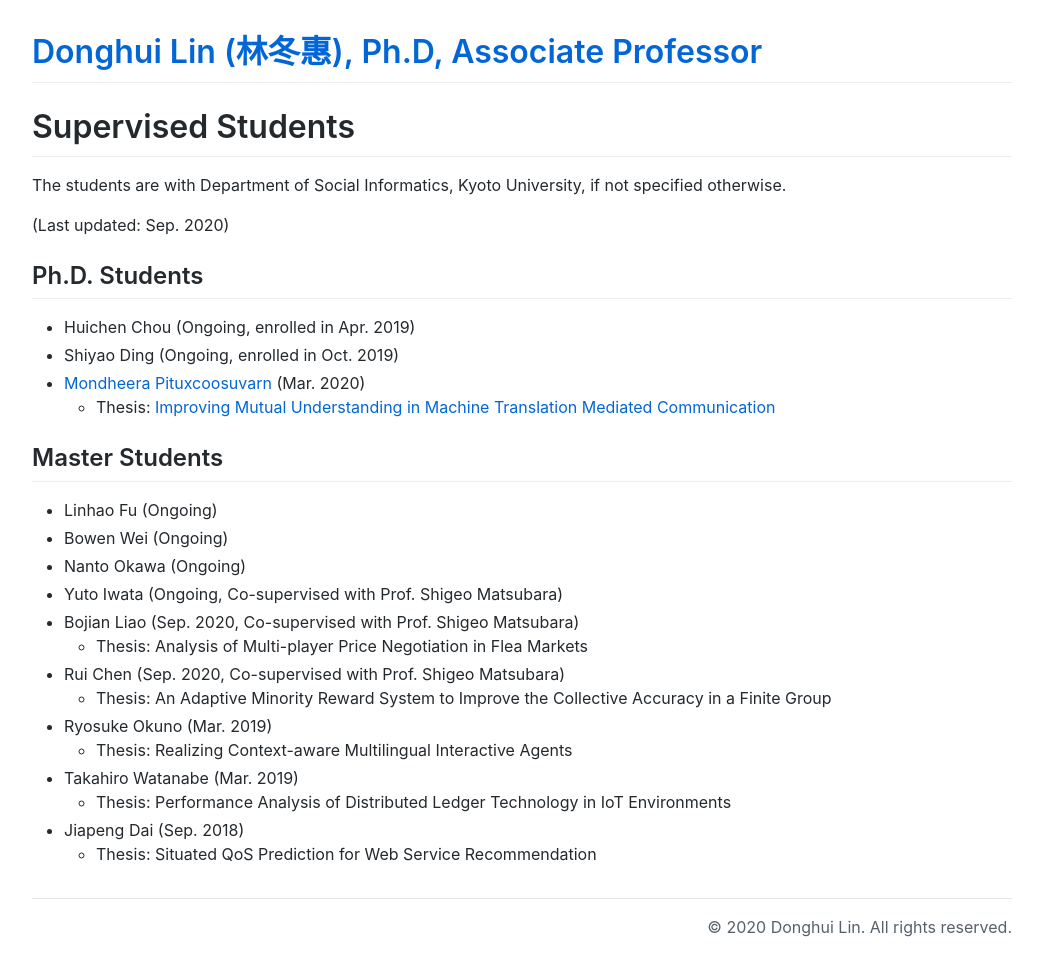
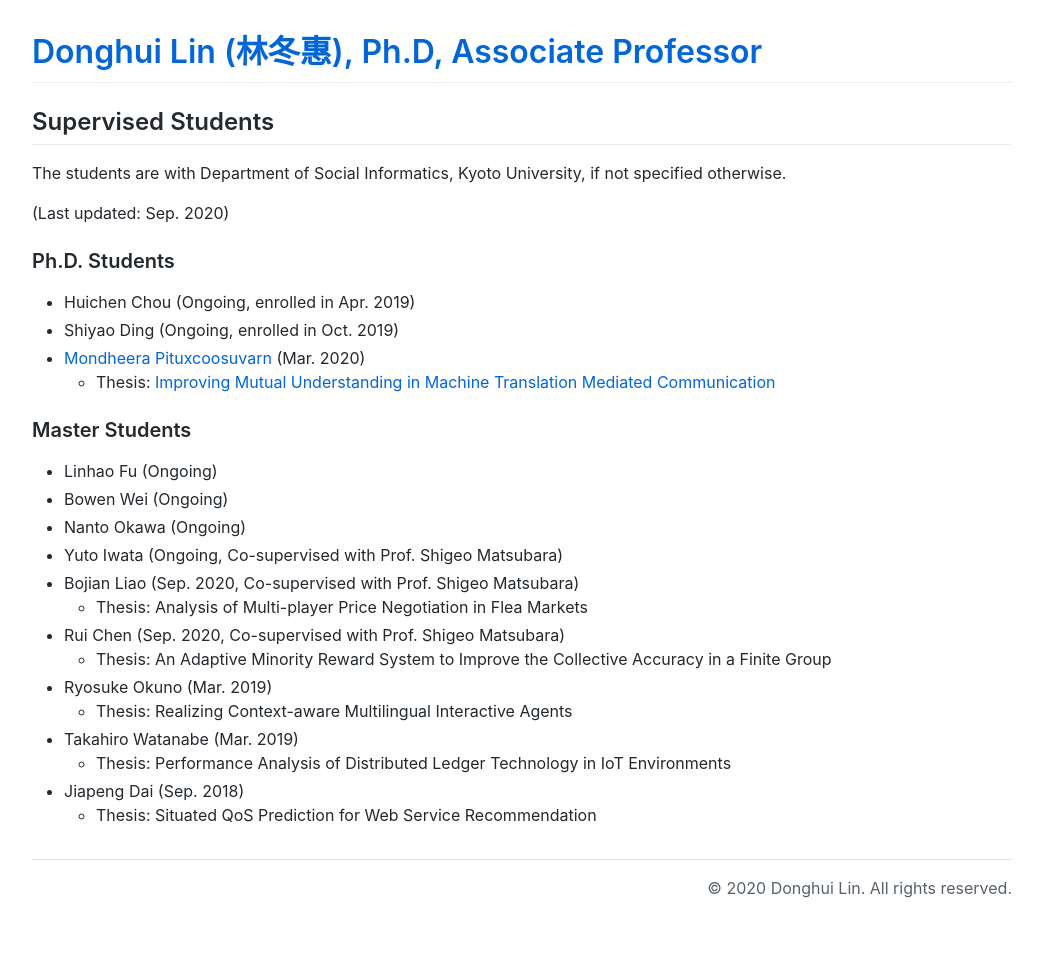
Before and after one commit to lindh/lindh.github.io, a Jekyll site: the page built from students.md, in a window 1280 px wide. Shown: the whole page, without its empty margins (118-1161 px from the left). Built offline with Jekyll 4.4.1, drawn with Linux system fonts in a browser that asks for light colours; comment, search, counter and statistics services are not loaded; our own code applies the rules of GitHub Pages for plain Markdown files; after the commit the page ends 932 px from its top, so only the background shows below that.

```diff
--- a/students.md
+++ b/students.md
@@ -2,18 +2,18 @@
 layout: default
 ---
 
-# Supervised Students
+## Supervised Students
 The students are with Department of Social Informatics, Kyoto University, if not specified otherwise.
 
 (Last updated: Sep. 2020)
 
-## Ph.D. Students
+### Ph.D. Students
 - Huichen Chou (Ongoing, enrolled in Apr. 2019)
 - Shiyao Ding (Ongoing, enrolled in Oct. 2019)
 - [Mondheera Pituxcoosuvarn](http://www.ritsumei.ac.jp/~mond-p/) (Mar. 2020)
   - Thesis: [Improving Mutual Understanding in Machine Translation Mediated Communication](https://doi.org/10.14989/doctor.k22579)
 
-## Master Students
+### Master Students
 - Linhao Fu (Ongoing)
 - Bowen Wei (Ongoing)
 - Nanto Okawa (Ongoing)
```
